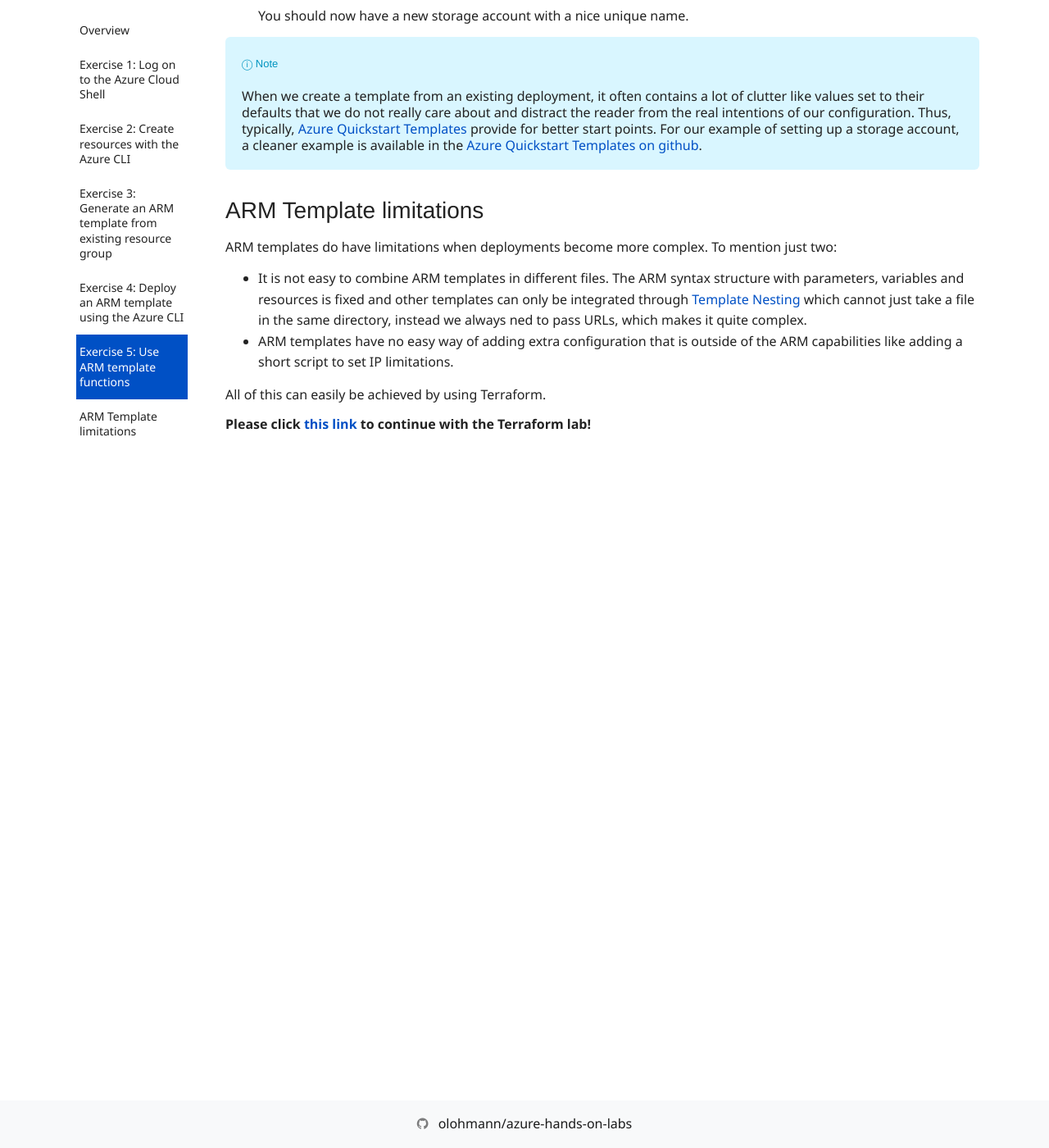
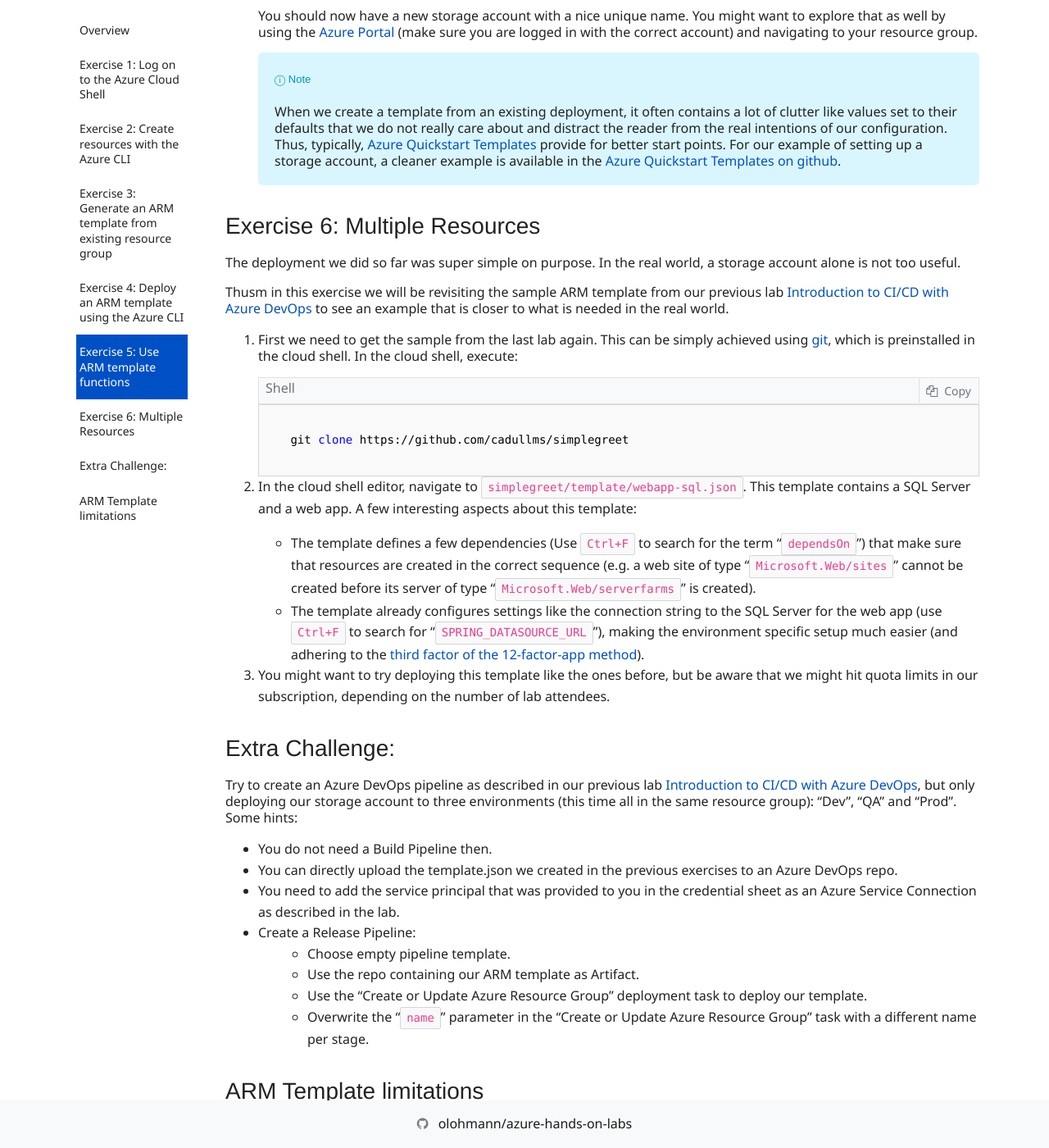
Before and after one commit to olohmann/azure-hands-on-labs, a Jekyll site: the page built from labs/07_iac/iac.md, in a window 1280 px wide and 1400 px high, scrolled down 10412 px. Shown: the whole window at 82% size. Built offline with Jekyll 4.4.1, drawn with Linux system fonts in a browser that asks for light colours; nearby versions of some CDN libraries; our own code applies the rules of GitHub Pages for plain Markdown files; comment, search, counter and statistics services are not loaded; before the commit the page ends 11235 px from its top, so only the background shows below that.

Commit message:
More complex ARM and CI/CD Challenge

````diff
--- a/labs/07_iac/iac.md
+++ b/labs/07_iac/iac.md
@@ -235,9 +235,39 @@ First, we will take care of the location. To change that from the current hard c
     ```sh
     az group deployment create --template-file simpletemplate.json --parameters name=<some name> -g <resource group>
     ```
-    You should now have a new storage account with a nice unique name.
+    You should now have a new storage account with a nice unique name. You might want to explore that as well by using the [Azure Portal](https://portal.azure.com) (make sure you are logged in with the correct account) and navigating to your resource group.
 
-> When we create a template from an existing deployment, it often contains a lot of clutter like values set to their defaults that we do not really care about and distract the reader from the real intentions of our configuration. Thus, typically, [Azure Quickstart Templates](https://azure.microsoft.com/en-us/resources/templates/) provide for better start points. For our example of setting up a storage account, a cleaner example is available in the [Azure Quickstart Templates on github](https://github.com/Azure/azure-quickstart-templates/blob/master/101-storage-account-create/azuredeploy.json).
+    > When we create a template from an existing deployment, it often contains a lot of clutter like values set to their defaults that we do not really care about and distract the reader from the real intentions of our configuration. Thus, typically, [Azure Quickstart Templates](https://azure.microsoft.com/en-us/resources/templates/) provide for better start points. For our example of setting up a storage account, a cleaner example is available in the [Azure Quickstart Templates on github](https://github.com/Azure/azure-quickstart-templates/blob/master/101-storage-account-create/azuredeploy.json).
+
+## Exercise 6: Multiple Resources
+
+The deployment we did so far was super simple on purpose. In the real world, a storage account alone is not too useful.
+
+Thusm in this exercise we will be revisiting the sample ARM template from our previous lab [Introduction to CI/CD with Azure DevOps](../06_cicd_azure_devops/cicd_azure_devops.md) to see an example that is closer to what is needed in the real world.
+
+1. First we need to get the sample from the last lab again. This can be simply achieved using [git](https://git-scm.com/), which is preinstalled in the cloud shell. In the cloud shell, execute:
+
+    ```sh
+    git clone https://github.com/cadullms/simplegreet
+    ```
+1. In the cloud shell editor, navigate to `simplegreet/template/webapp-sql.json`. This template contains a SQL Server and a web app. A few interesting aspects about this template:
+    * The template defines a few dependencies (Use `Ctrl+F` to search for the term "`dependsOn`") that make sure that resources are created in the correct sequence (e.g. a web site of type "`Microsoft.Web/sites`" cannot be created before its server of type "`Microsoft.Web/serverfarms`" is created).
+    * The template already configures settings like the connection string to the SQL Server for the web app (use `Ctrl+F` to search for "`SPRING_DATASOURCE_URL`"), making the environment specific setup much easier (and adhering to the [third factor of the 12-factor-app method](https://12factor.net/config)).
+
+1. You might want to try deploying this template like the ones before, but be aware that we might hit quota limits in our subscription, depending on the number of lab attendees.
+
+## Extra Challenge:
+
+Try to create an Azure DevOps pipeline as described in our previous lab [Introduction to CI/CD with Azure DevOps](../06_cicd_azure_devops/cicd_azure_devops.md), but only deploying our storage account to three environments (this time all in the same resource group): "Dev", "QA" and "Prod". Some hints:
+
+* You do not need a Build Pipeline then.
+* You can directly upload the template.json we created in the previous exercises to an Azure DevOps repo.
+* You need to add the service principal that was provided to you in the credential sheet as an Azure Service Connection as described in the lab.
+* Create a Release Pipeline:
+    * Choose empty pipeline template.
+    * Use the repo containing our ARM template as Artifact.
+    * Use the "Create or Update Azure Resource Group" deployment task to deploy our template.
+    * Overwrite the "`name`" parameter in the "Create or Update Azure Resource Group" task with a different name per stage.
 
 ## ARM Template limitations
 
````
Also changed, not shown: labs/07_iac/media/updownload.png.
